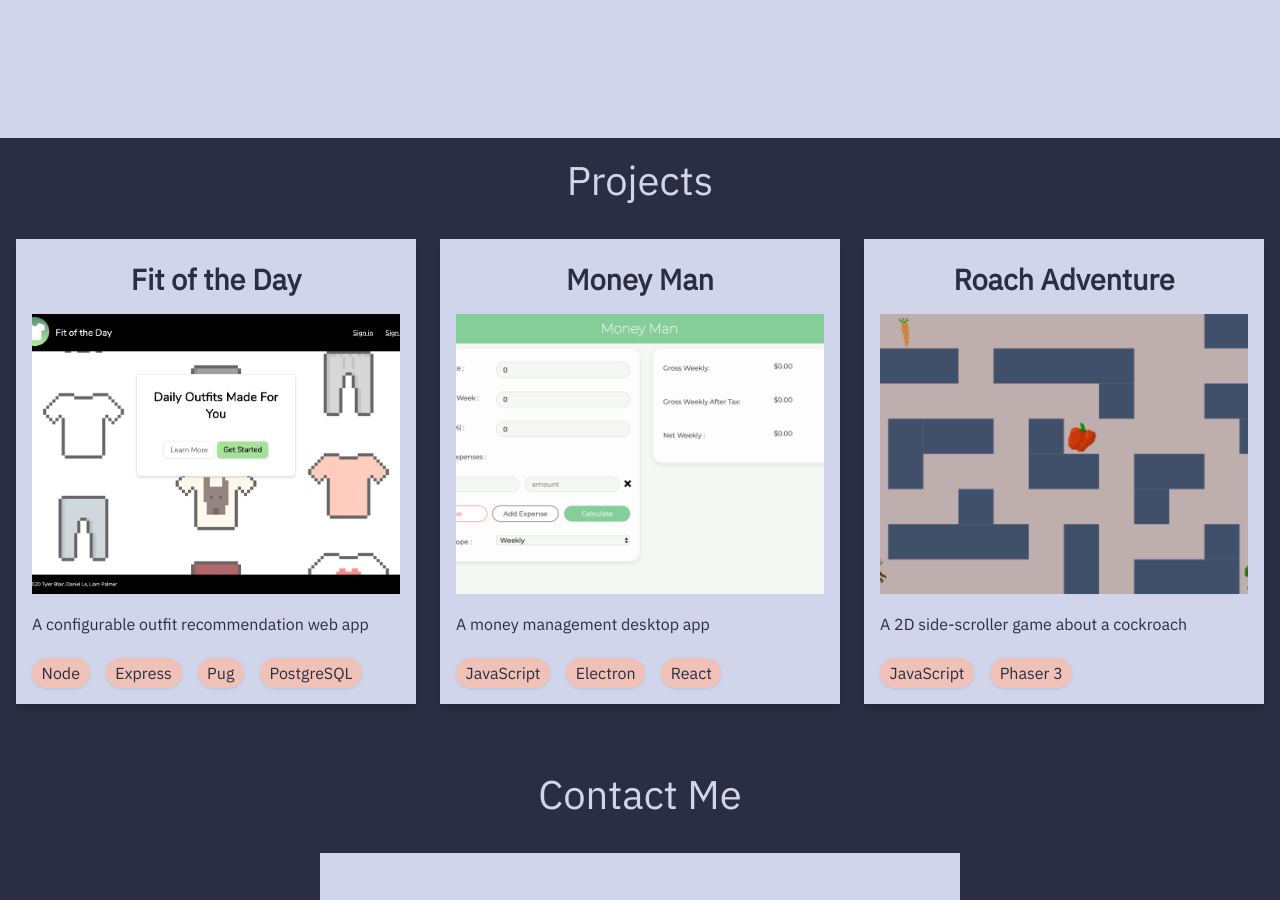
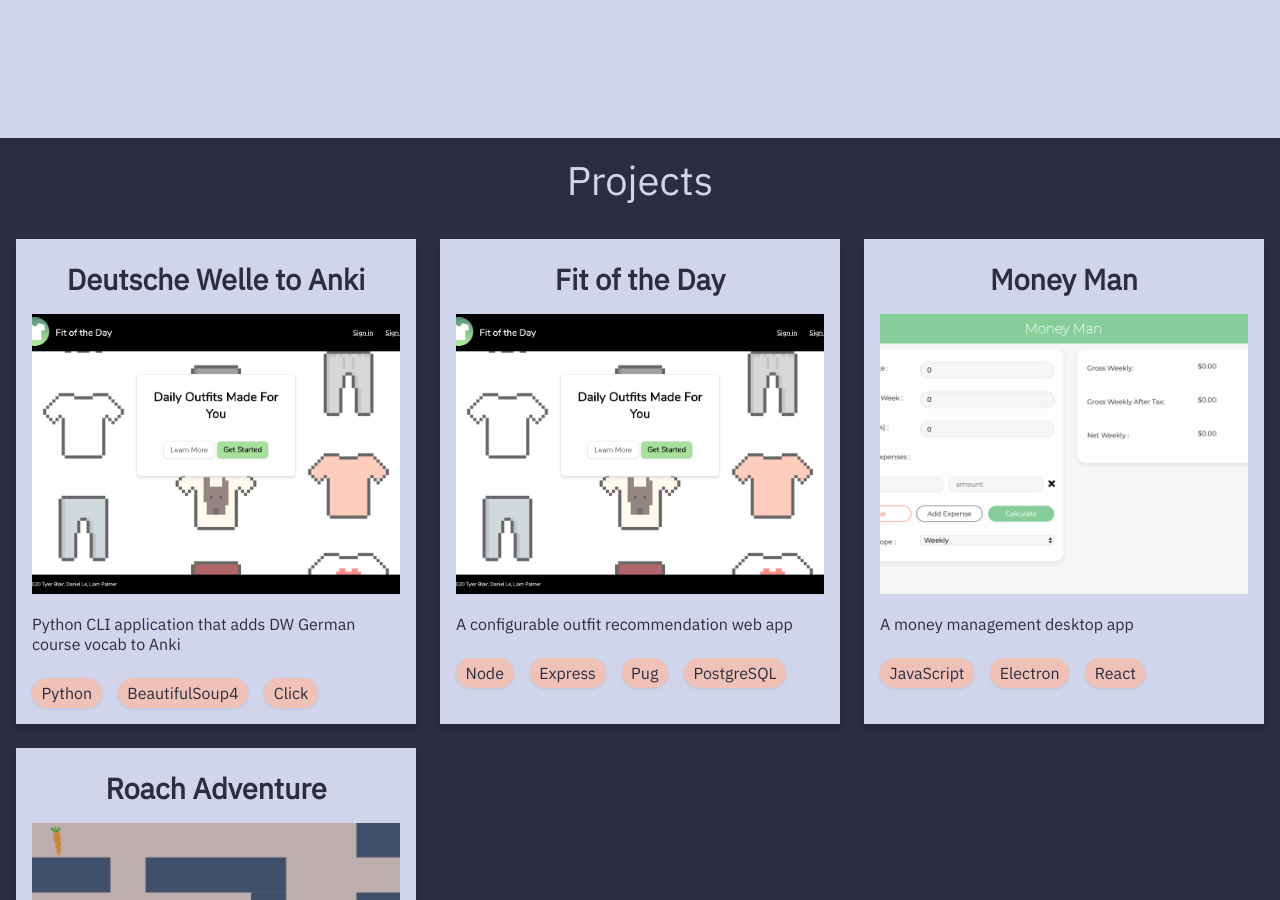
Before and after one commit to liampalmer0/liampalmer0.github.io, a Jekyll site: the page built from index.html, in a window 1280 px wide and 900 px high, scrolled down 762 px. Built offline with Jekyll 4.4.1, drawn with Linux system fonts in a browser that asks for light colours.

Commit message:
add dw-anki project
reword fotd & money man pages

```diff
--- /dev/null
+++ b/_projects/dw-anki.md
@@ -0,0 +1,13 @@
+---
+layout: project
+title: Deutsche Welle to Anki
+techs:
+  - Python
+  - BeautifulSoup4
+  - Click
+img: fotd.png
+alt: Screenshot of the project's home screen
+desc: Python CLI application that adds DW German course vocab to Anki
+---
+
+Python CLI application that adds DW German course vocab to Anki
```
Also changed, not shown: _projects/fotd.md (+1 -1 lines), _projects/money-man.md (+1 -1 lines).
